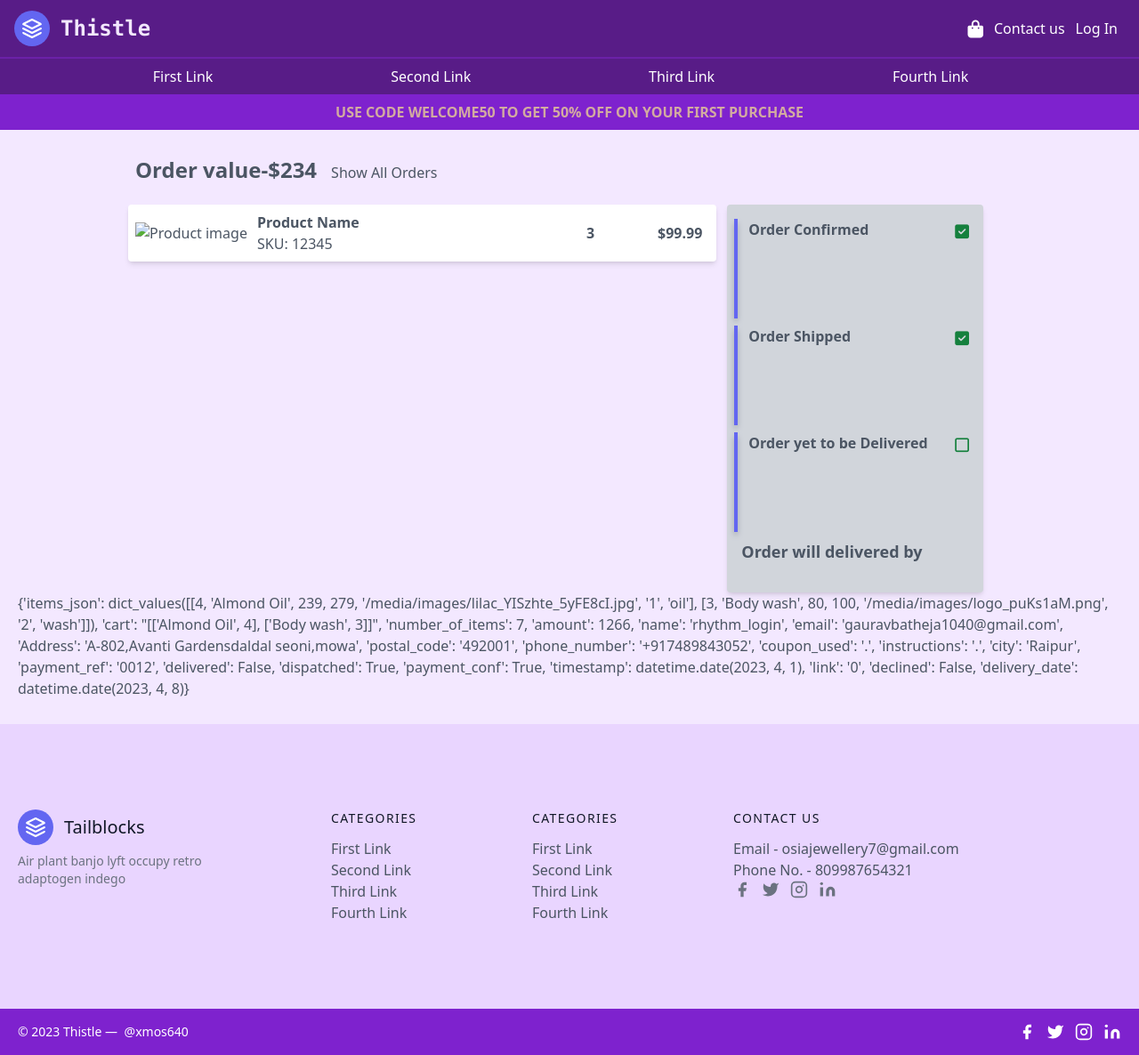
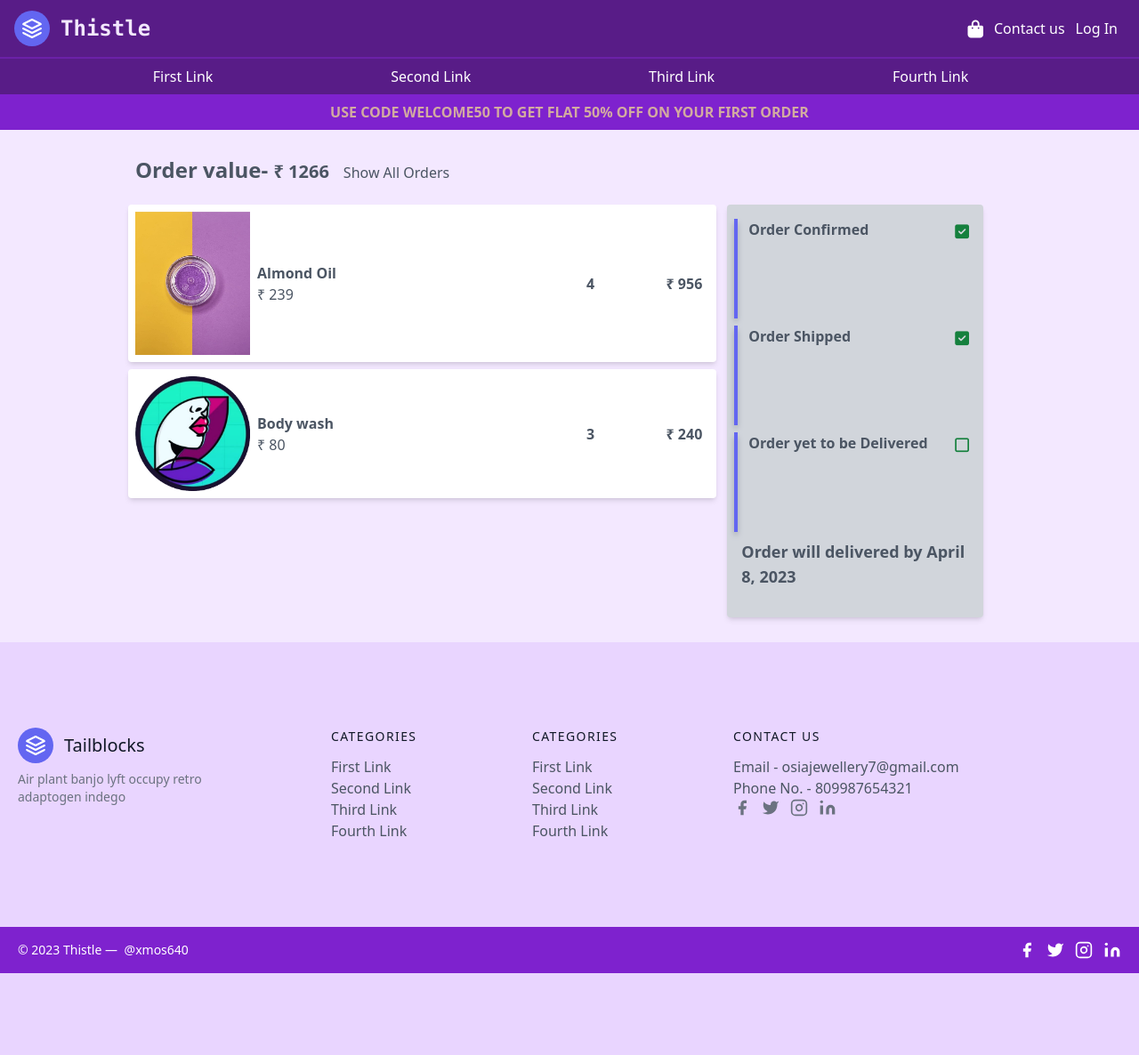
Before and after one commit to xmos640/Thistle_01, a Django app: a page that uses main/templates/basic.html in a window 1280 px wide. Shown: the whole page at 89% size. After the commit the page ends 1094 px from the top, so only its background shows below. Run offline with Django 4.2, Linux system fonts and the light colour scheme; data comes from the database, SQL or seed files in the repository; both versions use the stored data as it was after the commit; some libraries are stand-ins or nearby versions.

Commit message:
announcement,order update

```diff
--- a/main/templates/basic.html
+++ b/main/templates/basic.html
@@ -66,7 +66,7 @@
           <a class="md:mr-5 hover:scale-110 p-2 transition ease-out delay-150 duration-500"href="#">Third Link</a>
           <a class="md:mr-5 hover:scale-110 p-2 transition ease-out delay-150 duration-500"href="#">Fourth Link</a>
         </nav>
-        <div class="bg-purple-700 text-center p-2 w-full uppercase font-bold "><span class="animate-pulse text-yellow-200">use code welcome50 to get 50% off on your first purchase</span></div>
+        <div class="bg-purple-700 text-center p-2 w-full uppercase font-bold "><span class="animate-pulse text-yellow-200">{{announcement.text}}</span></div>
       </header>
 
 
--- a/main/templates/orderview.html
+++ b/main/templates/orderview.html
@@ -4,30 +4,32 @@
 <section class="text-gray-600 body-font overflow-hidden">
     <div class="w-full px-5 py-7 mx-auto">
 
-      <div class="md:w-4/5 mx-auto mb-4"><span class="p-2  text-2xl font-semibold"> Order value-$234</span><a href="#" ><button class="hover:bg-gray-200 font-medium text-md p-2">Show All Orders</button></a></div>
+      <div class="md:w-4/5 mx-auto mb-4"><span class="p-2  text-2xl font-semibold"> Order value- <span class="text-xl">&#8377 {{order.amount}}</span></span><a href="/orders" ><button class="hover:bg-gray-200 font-medium text-md p-2">Show All Orders</button></a></div>
       <div class="lg:w-4/5 mx-auto flex flex-row gap-x-3 flex-wrap items-start">
 
           <div class="flex flex-col md:w-2/3 w-full ">
 
             <!-- This is a cart item -->
+            {% for i in order.items_json %}
+
 
             <div class="flex items-center mb-2 p-2 bg-white shadow-md rounded">
               <div class="w-1/5">
-                <img src="https://via.placeholder.com/150x150" alt="Product image">
+                <img src="{{i.4}}" alt="Product image">
               </div>
               <div class="pl-2 w-2/5">
-                <h2 class="font-bold">Product Name</h2>
-                <p class="text-gray-600">SKU: 12345</p>
+                <h2 class="font-bold">{{i.1}}</h2>
+                <p class="text-gray-600">&#8377 {{i.2}}</p>
               </div>
               <div class="w-1/5 flex justify-end font-semibold">
-                3
+                {{i.0}}
               </div>
               <div class="w-1/5 flex justify-end md:pr-2">
-                <p class="font-bold cost">$99.99</p>
+                <p class="font-bold cost"> &#8377 {% widthratio i.2 1 i.0 %}</p>
               </div>
 
             </div>
-
+            {% endfor %}
             <!-- This is another cart item -->
 
 
@@ -63,10 +65,11 @@
             </div>
           </div>
         </div>
-  {{order}}
+
 
     </div>
   </section>
+
   {% endblock %}
   {% block js %}
   <script>
@@ -75,19 +78,20 @@
     const checks=document.querySelectorAll(".checkbox");
     const orderDel=document.querySelector(".orderDel")
 
-    let recieved={bool:true,
+    let recieved={bool:{{order.payment_conf}},
                   int:0,
                   }
-    let shipped={bool:true,
+    let shipped={bool:{{order.dispatched}},
                   int:1,
                   };
-    let delivered={bool:false,
+    let delivered1={bool:{{order.delivered}},
                   int:2,
                   };
     let pro=["Confirmed","Shipped","Delivered"]
+
     function tracking(value,int){
 
-      if (value===true){
+      if (value===1){
         tracks[int].classList.add("bg-indigo-500")
         order_rec[int].textContent="Order "+pro[int]
         checks[int].innerHTML=`<i class="fa-solid fa-square-check"></i>`
@@ -101,11 +105,12 @@
   }
   tracking(recieved.bool,recieved.int)
   tracking(shipped.bool,shipped.int)
-  tracking(delivered.bool,delivered.int)
-  if (recieved.bool && shipped.bool && delivered.bool===true){
-    orderDel.innerHTML=`Order Delivered <i class="fa-solid fa-circle-check text-green-700 text-lg"></i>`
+  tracking(delivered1.bool,delivered1.int)
+
+  if (delivered1.bool===1){
+    orderDel.innerHTML=`<i class="fa-solid fa-circle-check text-green-700 text-lg"></i> Order Delivered on {{order.delivery_date}}`
   }
-  else{ orderDel.innerHTML=`Order will delivered by`}
+  else{ orderDel.innerHTML=`Order will delivered by {{order.delivery_date}}`}
 
   </script>
   {% endblock %}
--- a/main/views.py
+++ b/main/views.py
@@ -1,5 +1,5 @@
 from django.shortcuts import render,redirect
-from .models import Product,prod_images,Review,CouponCode,Orders
+from .models import Product,prod_images,Review,CouponCode,Orders,announcement
 from django.contrib.auth.models import User
 from django.contrib.auth  import logout
 import requests
@@ -7,6 +7,11 @@ from datetime import date,datetime,timedelta
 import json
 
 # Create your views here.
+try:
+    announcement1 = announcement.objects.values()[0]
+except:
+    announcement1 = False
+print(announcement)
 
 
 def index(request):
@@ -14,7 +19,7 @@ def index(request):
 
 
 
-    params = {'allProds':allProds}
+    params = {'allProds':allProds,'announcement':announcement1}
     return render(request, 'index.html', params)
 
 
@@ -96,6 +101,7 @@ def productview(request,myid):
         'stars':stars,
         'logged_in':logged_in,
         'user_review':user_review,
+        'announcement':announcement1
     })
 
 
@@ -105,7 +111,8 @@ def productview(request,myid):
 
 
 def cart(request):
-    return render(request,'cart.html')
+    params={'announcement':announcement1}
+    return render(request,'cart.html',params)
 
 
 def checkout(request):
@@ -128,7 +135,7 @@ def checkout(request):
             i['valid'] =False
         i['can_be_used'] = i['not_used'] and i['valid']
 
-    return render(request,'checkout.html',{'coup':coupons})
+    return render(request,'checkout.html',{'coup':coupons,'announcement':announcement1})
 
 def get_user_email(access_token):
     r = requests.get(
@@ -218,7 +225,7 @@ def orders(request):
         count = False
 
 
-    params = {'allOrders':allOrders,'count':count}
+    params = {'allOrders':allOrders,'count':count,'announcement':announcement1}
     return render(request, 'orders.html', params)
 
 
@@ -227,5 +234,10 @@ def orderview(request,myid):
     order = Orders.objects.filter(payment_ref=str(myid)).values()[0]
     items = (json.loads(order['items_json']))
     order['items_json']=items.values()
-    params = {'order':order}
+    order['dispatched']=int(order['dispatched'])
+    order['delivered']=int(order['delivered'])
+    order['declined']=int(order['declined'])
+    order['payment_conf']=int(order['payment_conf'])
+
+    params = {'order':order,'announcement':announcement1}
     return render(request, 'orderview.html', params)
```
Also changed, not shown: db.sqlite3, main/admin.py (line endings or trailing spaces).
